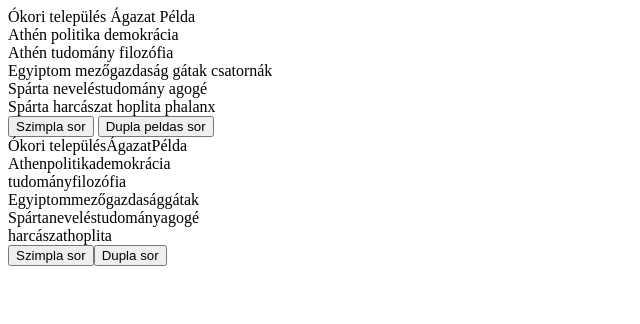
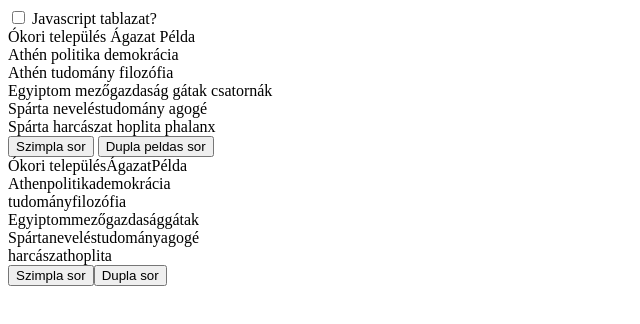
Before and after one commit to gomszab/jav_ref_2025dec, a plain HTML site: page feladatsor/index.html in a window 1280 px wide. Shown: the whole page, without its empty margins (0-640 px from the left). Drawn offline with Linux system fonts and the light colour scheme.

Commit message:
feladatsor section init

```diff
--- a/feladatsor/index.html
+++ b/feladatsor/index.html
@@ -13,7 +13,9 @@
 </head>
 
 <body>
-
+    <input type="checkbox" id="tableselector" />
+    <label for="tableselector">Javascript tablazat?</label>
+    <div id="htmlsection">
         <div>
             <div>
                 <span>Ókori település</span>
@@ -52,6 +54,7 @@
         </div>
         <button id="simplebutton">Szimpla sor</button>
         <button id="doublebutton">Dupla peldas sor</button>
+    </div>
     <script src="index.js"></script>
 </body>
 
--- a/feladatsor/index.js
+++ b/feladatsor/index.js
@@ -30,10 +30,17 @@ const dataArray = [ // tomb definialasa
     }]
 
 /**
+ * @type {HTMLDivElement} az id-val rendelkezo szekcio, amit majd el tudunk rejteni
+ */
+const sectionDiv = document.createElement('div'); // szekcio div definialasa
+sectionDiv.id = 'jssection'; // szekcio divnek adunk egy id-t
+document.body.appendChild(sectionDiv) // szekcio divet hozzacsatoljuk a bodyhoz
+
+/**
  * @type {HTMLDivElement} a megjelenitendo tablazatunk
  */
 const table = document.createElement('div'); // letrehozok egy divet
-document.body.appendChild(table); // hozzacsatolom a bodyhoz
+sectionDiv.appendChild(table); // hozzacsatolom a sectionhoz
 /**
  * @type {HTMLDivElement} a tablazatunk fejlece
  */
@@ -164,7 +171,7 @@ function createCell(content, parent){ // definialok egy uj fuggvenyt a cella let
  */
 const simpleButton = document.createElement('button'); // gomb letrahozasa
 simpleButton.innerText = 'Szimpla sor'; // gomb feliratanak beallitasa
-document.body.appendChild(simpleButton); // gomb hozzacsatolasa az oldalhoz
+sectionDiv.appendChild(simpleButton); // gomb hozzacsatolasa az sectionhoz
 simpleButton.addEventListener('click', function(){ // gomb esemenyere click esemenyere valo feliratkozas
 
     /**
@@ -184,7 +191,7 @@ simpleButton.addEventListener('click', function(){ // gomb esemenyere click esem
  */
 const doubleButton = document.createElement('button'); // gomb letrahozasa
 doubleButton.innerText = 'Dupla sor'; // gomb feliratanak beallitasa
-document.body.appendChild(doubleButton); // gomb hozzacsatolasa az oldalhoz
+sectionDiv.appendChild(doubleButton); // gomb hozzacsatolasa az sectionhoz
 doubleButton.addEventListener('click', function(){ // gomb esemenyere click esemenyere valo feliratkozas
     /**
      * @type {DataType} az uj sor objektuma
```
Lines whose indentation alone changed are shown as unchanged.
